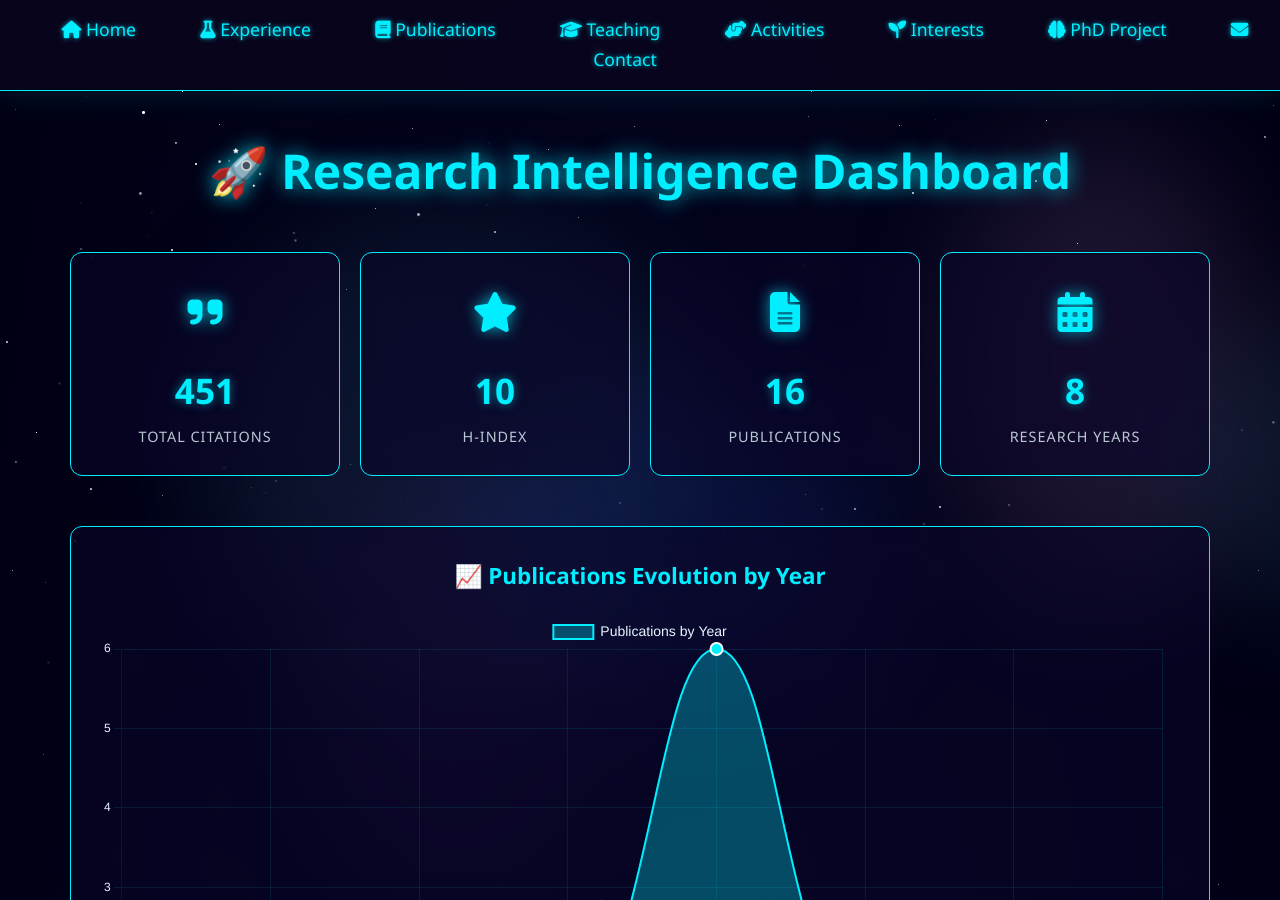
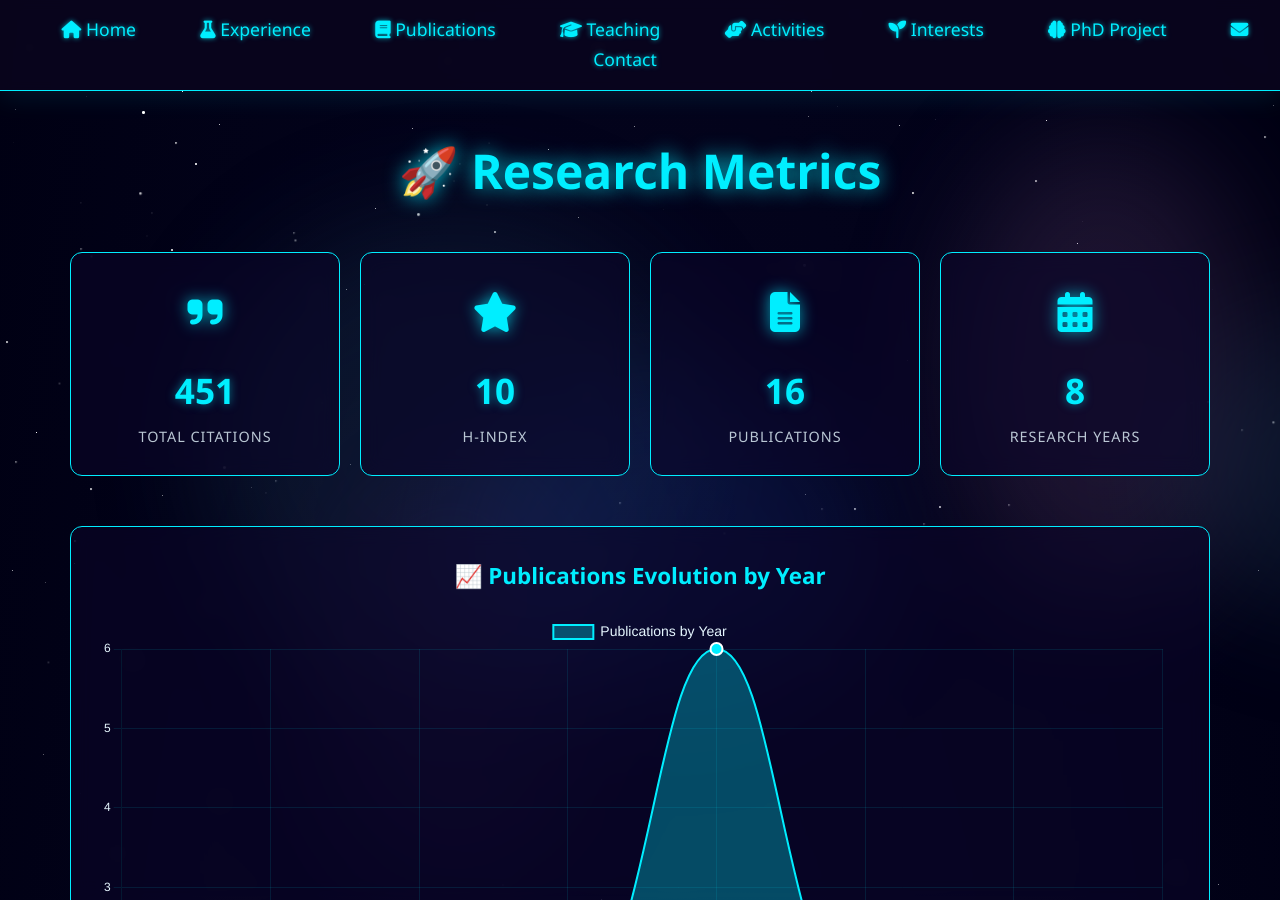
Before and after one commit to Hananba/hananabsike.github.io, a Jekyll site: the page built from publications.html, in a window 1280 px wide and 900 px high. Built offline with Jekyll 4.4.1, drawn with Linux system fonts in a browser that asks for light colours.

Commit message:
Update publications.html

```diff
--- a/publications.html
+++ b/publications.html
@@ -366,7 +366,7 @@ layout: none
     </nav>
 
     <div class="content">
-        <h1 class="page-title">🚀 Research Intelligence Dashboard</h1>
+        <h1 class="page-title">🚀 Research Metrics</h1>
 
         <!-- Statistics Dashboard -->
         <div class="stats-dashboard">
```
